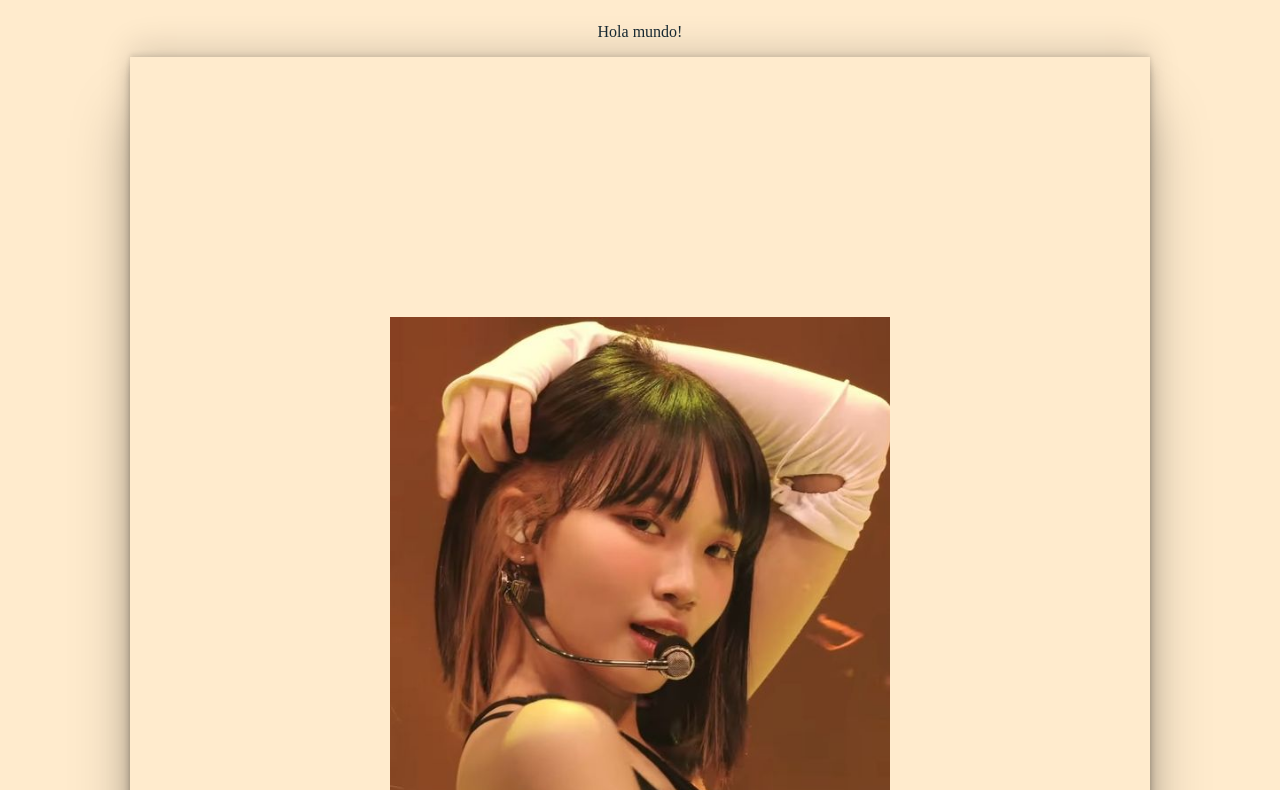
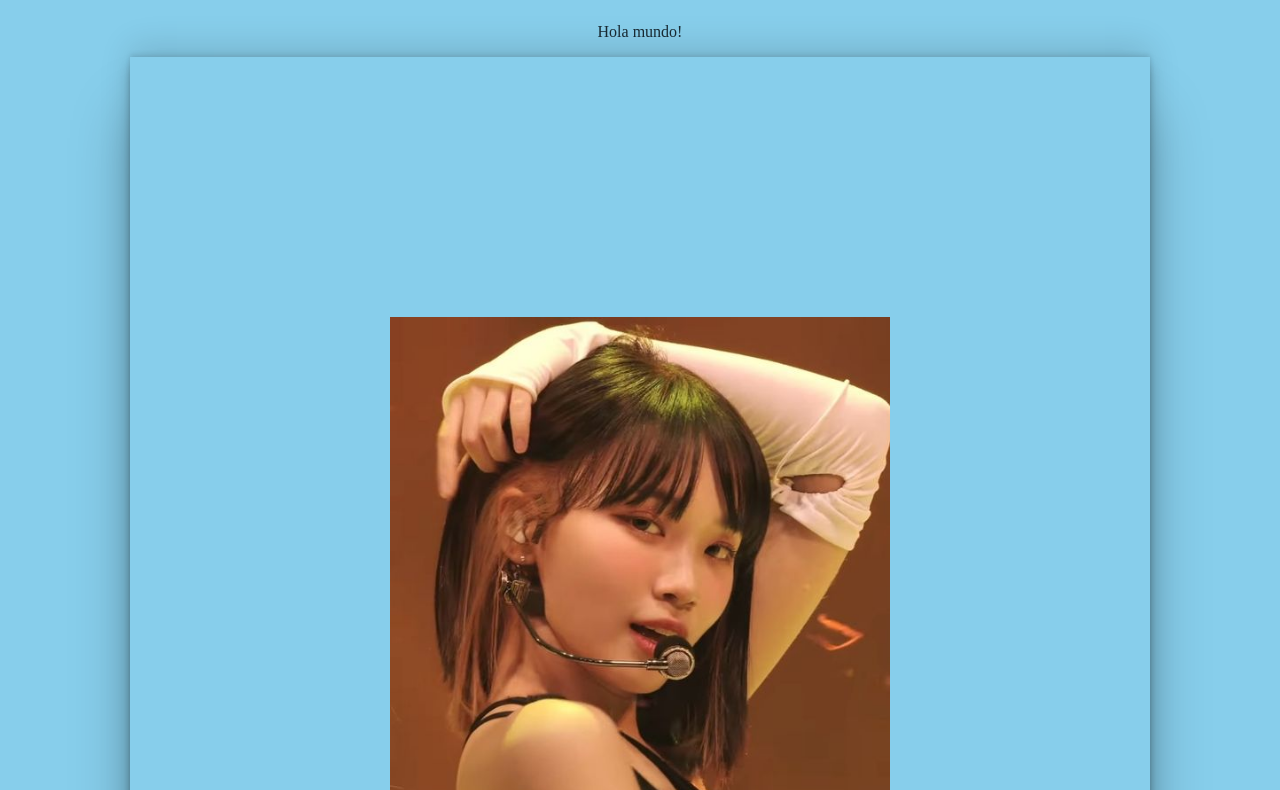
Before and after one commit to SnakeZ115/Practica21, a plain HTML site: page index.html in a window 1280 px wide. Shown: the part 81-871 px from the top of the page. Drawn offline with Linux system fonts and the light colour scheme.

Commit message:
Cambio de bgcolor

```diff
--- a/css/styles.css
+++ b/css/styles.css
@@ -3,7 +3,7 @@
 }
 
 body {
-    background-color: blanchedalmond;
+    background-color: skyblue;
     display: flex;
     flex-direction: column;
     justify-content: center;
```
Also changed, not shown: index.html (+1 -0 lines).
